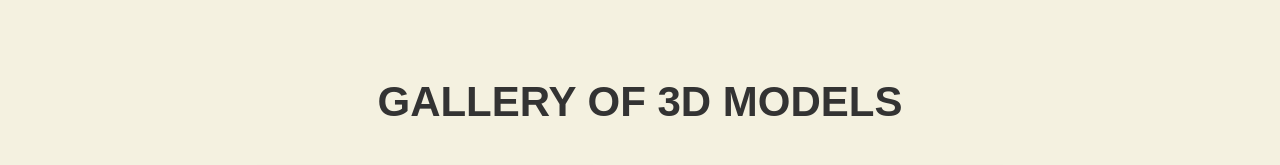
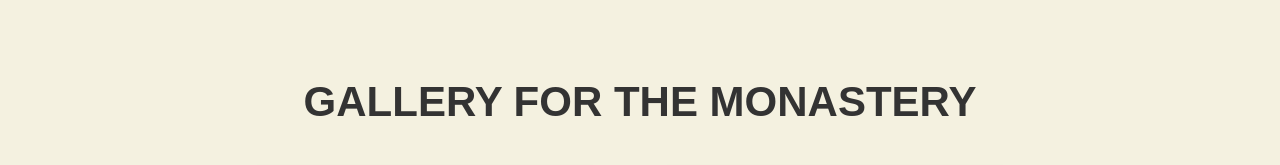
Before and after one commit to arturr-ux/mar-mattai, a plain HTML site: page gallery.html in a window 1280 px wide. Shown: the part 127-292 px from the top of the page. Drawn offline with Linux system fonts and the light colour scheme.

Commit message:
gallery.html

```diff
--- a/gallery.html
+++ b/gallery.html
@@ -29,7 +29,7 @@
 
     <!-- Page Content -->
     <section id="page-content">
-        <h1>Gallery of 3D Models</h1>
+        <h1>Gallery for the Monastery</h1>
         <div class="gallery-images">
             <!-- Add interactive images of your models or images -->
             <img src="1.jpg">
```
